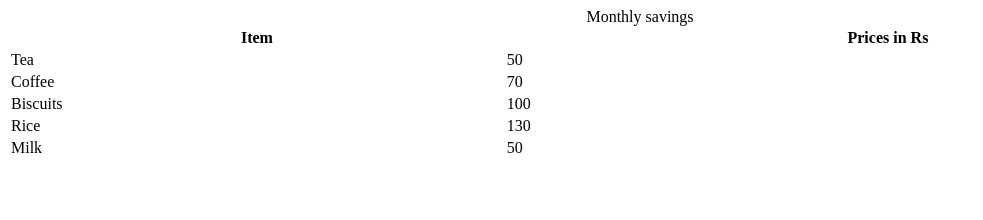
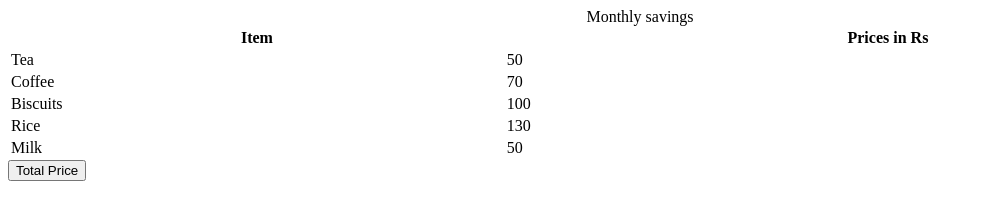
Before and after one commit to acciojob/grofers-checkout-jasvi123, a website: page main.html in a window 1280 px wide. Shown: the whole page, without its empty margins (0-983 px from the left). Drawn offline with Linux system fonts and the light colour scheme.

Commit message:
created a submission

```diff
--- a/main.html
+++ b/main.html
@@ -39,7 +39,7 @@
   </table>
     <script type="text/javascript" src="./script.js">
 </script>
-
+<button>Total Price</button>
 </body>
 
 </html>
```
